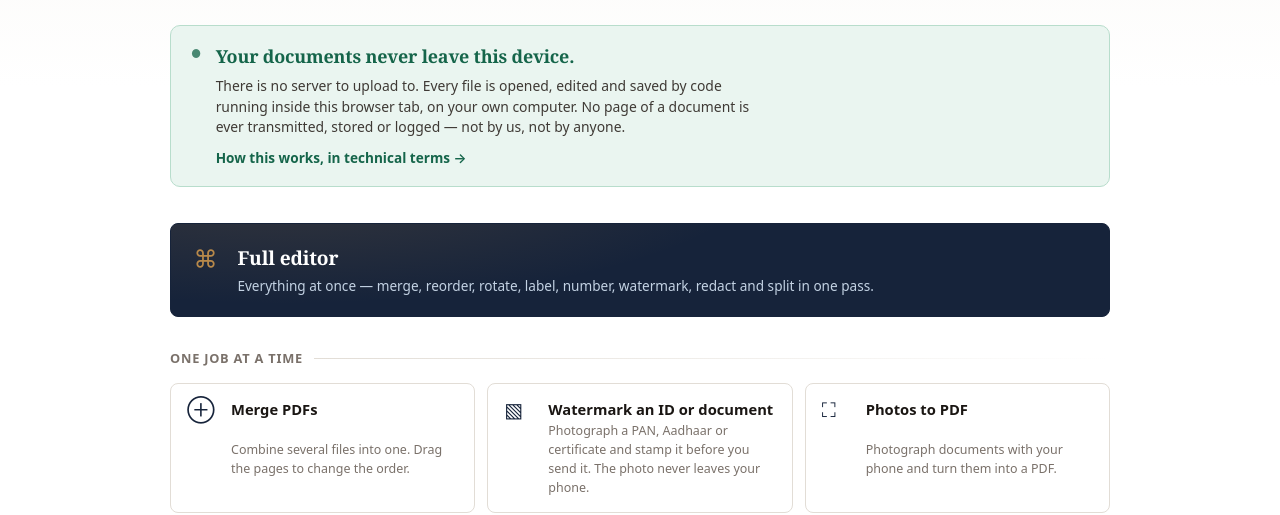
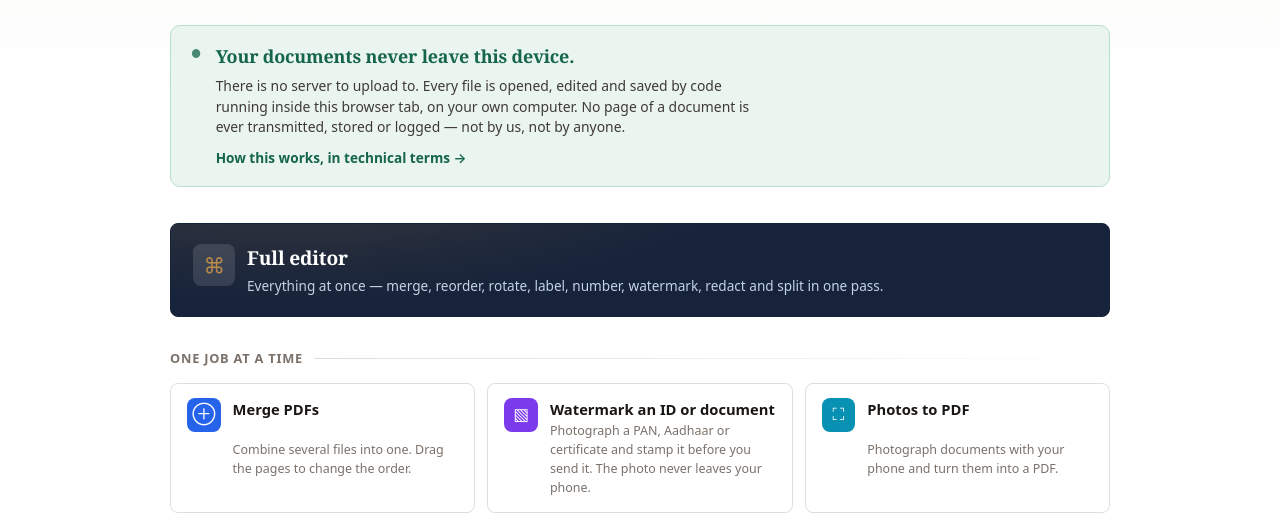
Before and after one commit to lakshyathukral/pdf-tool, a website built with Vite: page index.html in a window 1280 px wide. Shown: the part 310-825 px from the top of the page. Built offline with nearby package versions, Linux system fonts and the light colour scheme.

Commit message:
Fix the CI browser install, and give each tool a colour
CI failed installing browser engines on a bare runner — not a test failure,
but it stopped the deploy, which is the gate working as intended. It now runs
in Microsoft's own Playwright image, where the browsers and their system
libraries are already present. The image tag must match the Playwright version
in package.json.

Each tool also gets its own colour, shown as a filled tile rather than a bare
glyph. Thirteen tools in a grid are scannable by colour and shape; as
identical grey icons they are a wall of text.

```diff
--- a/src/style.css
+++ b/src/style.css
@@ -609,7 +609,7 @@ html, body { max-width: 100%; }
 
 .tool-card {
   display: grid;
-  grid-template-columns: 2rem 1fr;
+  grid-template-columns: 2.1rem 1fr;
   grid-template-areas: 'icon name' 'icon blurb';
   gap: 0.15rem 0.75rem;
   text-align: left;
@@ -623,11 +623,19 @@ html, body { max-width: 100%; }
 
 .tool-card:hover { border-color: var(--accent); background: var(--accent-wash); }
 
+/* A filled tile rather than a bare glyph — colour is what makes a grid of
+   thirteen tools scannable instead of a wall of text. */
 .tool-card .tool-icon {
   grid-area: icon;
-  font-size: 1.25rem;
-  line-height: 1.2;
-  color: var(--accent);
+  display: grid;
+  place-items: center;
+  width: 2.1rem;
+  height: 2.1rem;
+  border-radius: 8px;
+  font-size: 1.05rem;
+  line-height: 1;
+  background: var(--accent);
+  color: #fff;
 }
 
 .tool-card .tool-name { grid-area: name; font-weight: 600; font-size: 0.92rem; }
@@ -636,6 +644,7 @@ html, body { max-width: 100%; }
 /* The full editor is the headline option, so it gets more room. */
 .tool-card.pro {
   width: 100%;
+  grid-template-columns: 2.6rem 1fr;
   padding: 1.25rem 1.4rem;
   background: var(--accent);
   border-color: var(--accent);
@@ -826,7 +835,7 @@ html, body { max-width: 100%; }
 /* A tool that is listed but not ready yet. */
 .tool-card.soon { cursor: default; opacity: 0.6; background: #fafafa; }
 .tool-card.soon:hover { border-color: var(--border); background: #fafafa; }
-.tool-card.soon .tool-icon { color: var(--muted); }
+.tool-card.soon .tool-icon { background: #d6d3d0 !important; color: #fff; }
 
 .soon-tag {
   display: inline-block;
@@ -1070,7 +1079,13 @@ html, body { max-width: 100%; }
     var(--accent-hover);
 }
 
-.tool-card.pro .tool-icon { color: var(--brass); }
+.tool-card.pro .tool-icon {
+  width: 2.6rem;
+  height: 2.6rem;
+  font-size: 1.35rem;
+  background: rgb(255 255 255 / 0.12);
+  color: var(--brass);
+}
 
 @media (prefers-reduced-motion: reduce) {
   .tool-card, .tool-card:hover:not(.soon) { transition: none; transform: none; }
--- a/src/tools.js
+++ b/src/tools.js
@@ -24,6 +24,7 @@ export const TOOLS = {
     name: 'Watermark an ID or document',
     blurb: 'Photograph a PAN, Aadhaar or certificate and stamp it before you send it. The photo never leaves your phone.',
     icon: '▧',
+    colour: '#7c3aed',
     panels: ['panel-photos', 'panel-watermark'],
     pageActions: ['select-all', 'select-none', 'view'],
     primary: 'save',
@@ -51,6 +52,8 @@ export const TOOLS = {
     name: 'Photos to PDF',
     blurb: 'Photograph documents with your phone and turn them into a PDF.',
     icon: '⛶',
+    colour: '#b45309',
+    colour: '#0891b2',
     panels: ['panel-photos'],
     pageActions: ['select-all', 'select-none', 'delete', 'view'],
     primary: 'save',
@@ -62,6 +65,7 @@ export const TOOLS = {
     name: 'Merge PDFs',
     blurb: 'Combine several files into one. Drag the pages to change the order.',
     icon: '⊕',
+    colour: '#2563eb',
     panels: [],
     pageActions: ['select-all', 'select-none', 'delete', 'view'],
     primary: 'save',
@@ -73,6 +77,7 @@ export const TOOLS = {
     name: 'Reorder & delete pages',
     blurb: 'Drag pages into the order you want. Remove the ones you do not need.',
     icon: '⇅',
+    colour: '#4f46e5',
     panels: [],
     pageActions: ['select-all', 'select-none', 'duplicate', 'delete', 'view'],
     primary: 'save',
@@ -84,6 +89,7 @@ export const TOOLS = {
     name: 'Rotate pages',
     blurb: 'Turn sideways or upside-down pages the right way up.',
     icon: '↻',
+    colour: '#0d9488',
     panels: [],
     pageActions: ['select-all', 'select-none', 'rotate-left', 'rotate-right', 'view'],
     primary: 'save',
@@ -95,6 +101,7 @@ export const TOOLS = {
     name: 'Bookmark a bundle',
     blurb: 'Merge documents and add the navigation panel Acrobat shows down the side.',
     icon: '☰',
+    colour: '#c2410c',
     panels: ['panel-bookmarks'],
     pageActions: ['select-all', 'select-none', 'delete', 'view'],
     primary: 'save',
@@ -106,6 +113,7 @@ export const TOOLS = {
     name: 'Sign a document',
     blurb: 'Drop a picture of your signature onto a page — or onto every page.',
     icon: '✍',
+    colour: '#65a30d',
     // Disabled for now: the placement and background removal are not good
     // enough to put in front of anyone. The code is all still here.
     comingSoon: true,
@@ -131,6 +139,7 @@ export const TOOLS = {
     name: 'Number the pages',
     blurb: 'Bates numbering, "Page 1 of 10", or plain numbers.',
     icon: '№',
+    colour: '#0369a1',
     panels: ['panel-numbering'],
     pageActions: ['view'],
     primary: 'save',
@@ -142,6 +151,7 @@ export const TOOLS = {
     name: 'Label pages',
     blurb: 'Stamp exhibit numbers or a confidentiality notice onto chosen pages.',
     icon: '🏷',
+    colour: '#be123c',
     panels: ['panel-label'],
     pageActions: ['select-all', 'select-none', 'view'],
     primary: 'save',
@@ -153,6 +163,7 @@ export const TOOLS = {
     name: 'Extract pages',
     blurb: 'Pull out just the pages you need as a new file.',
     icon: '⇥',
+    colour: '#db2777',
     panels: [],
     pageActions: ['select-all', 'select-none', 'view'],
     primary: 'extract',
@@ -164,6 +175,7 @@ export const TOOLS = {
     name: 'Split a PDF',
     blurb: 'Break one document into several files.',
     icon: '✂',
+    colour: '#9333ea',
     panels: [],
     pageActions: ['select-all', 'select-none', 'view'],
     primary: 'split',
@@ -175,6 +187,7 @@ export const TOOLS = {
     name: 'Redact',
     blurb: 'Black out text so it is destroyed, not just covered over.',
     icon: '█',
+    colour: '#334155',
     panels: [],
     pageActions: ['select-none', 'view', 'redact'],
     primary: 'save',
--- a/src/ui/landing.js
+++ b/src/ui/landing.js
@@ -23,6 +23,12 @@ function makeCard(id, tool, big = false) {
   icon.className = 'tool-icon'
   icon.textContent = tool.icon
   icon.setAttribute('aria-hidden', 'true')
+  // Each tool gets its own colour, so the grid can be scanned by colour and
+  // shape rather than by reading every label.
+  if (tool.colour && !big) {
+    icon.style.background = tool.colour
+    icon.style.color = '#fff'
+  }
 
   const name = document.createElement('span')
   name.className = 'tool-name'
```
Also changed, not shown: .github/workflows/deploy.yml.
